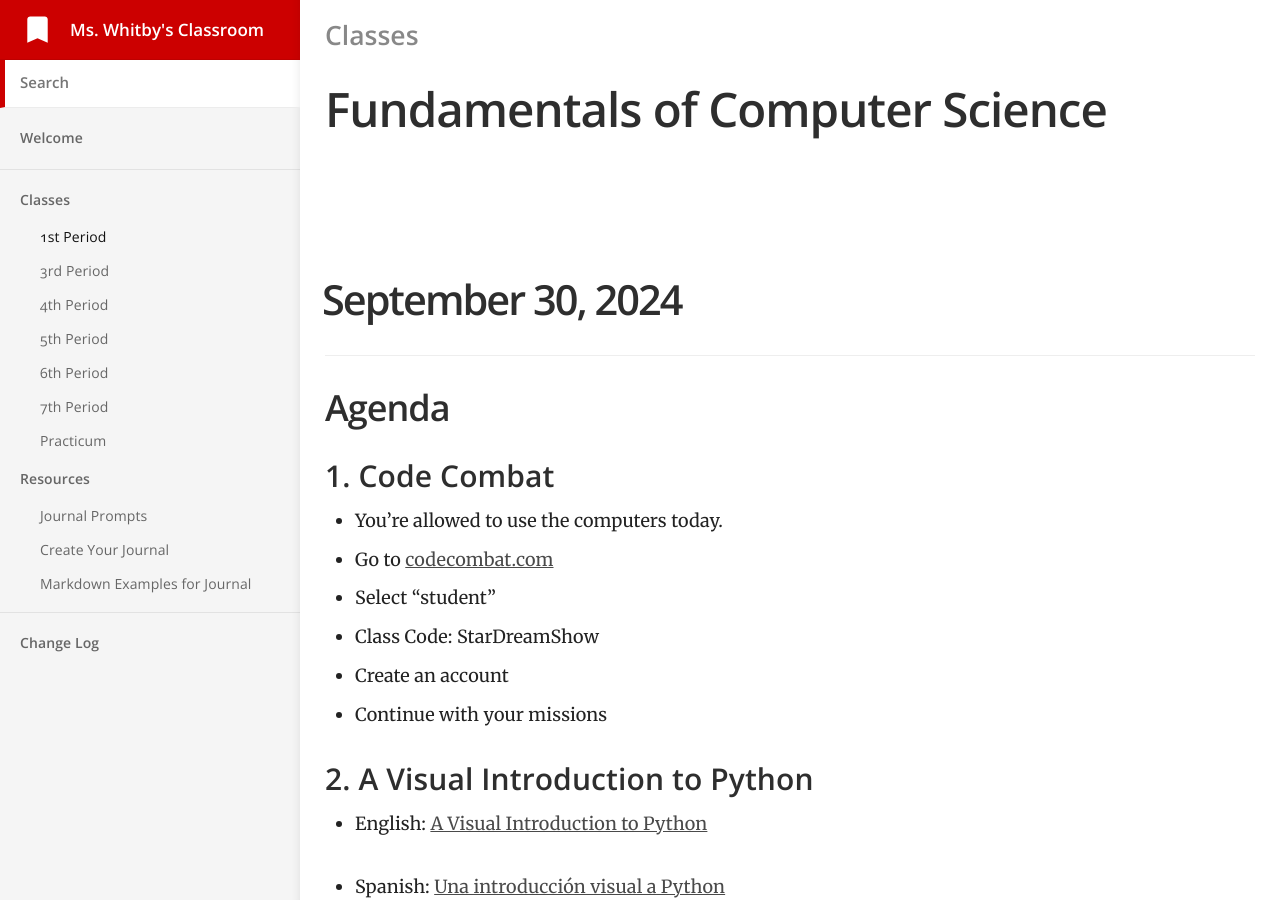
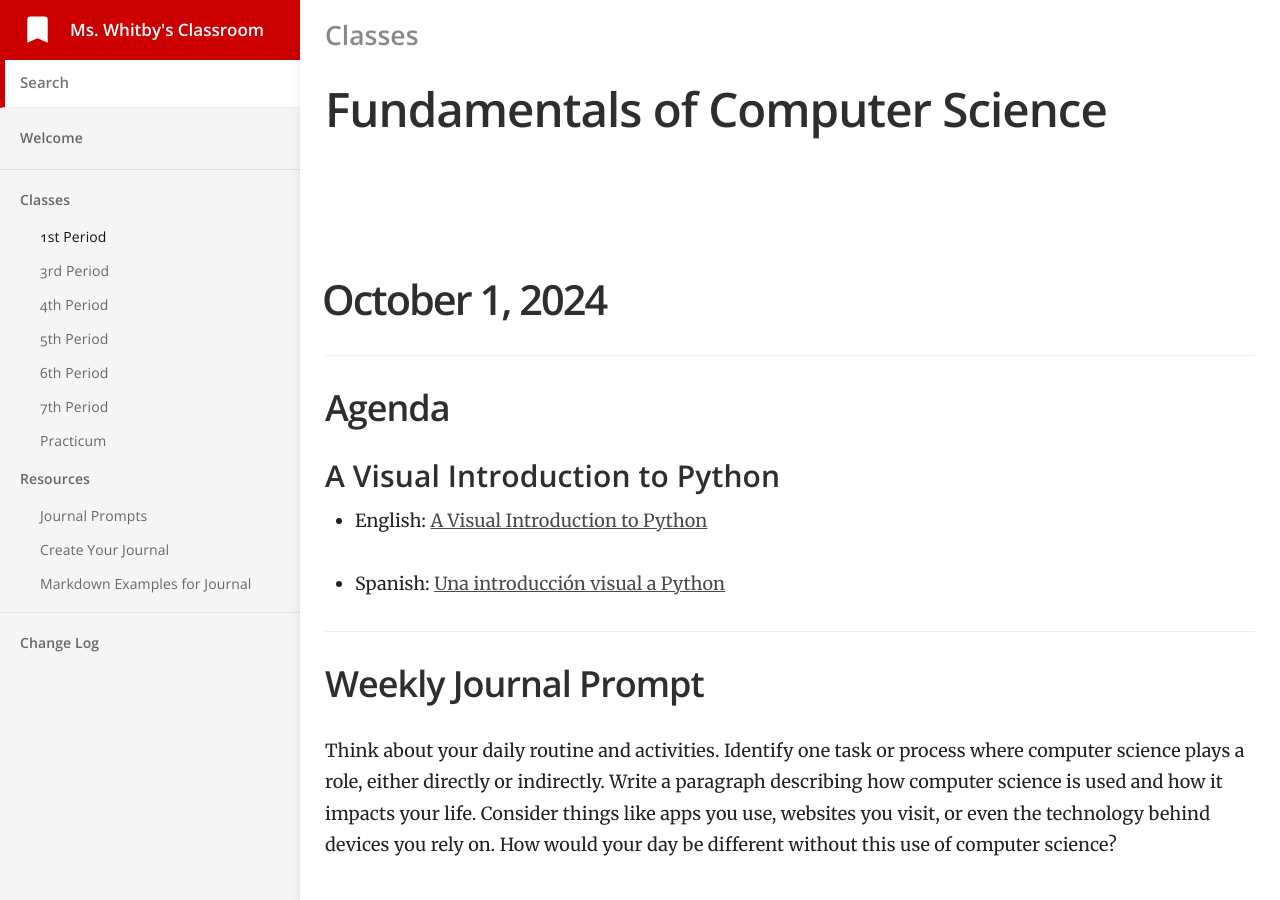
Before and after one commit to mswhitby/classroom, a Jekyll site: the page built from _docs/classes/1st.md, in a window 1280 px wide and 900 px high. Built offline with Jekyll 4.4.1, drawn with Linux system fonts in a browser that asks for light colours.

Commit message:
Updated lesson

```diff
--- a/_docs/classes/1st.md
+++ b/_docs/classes/1st.md
@@ -4,6 +4,23 @@ subtitle: Fundamentals of Computer Science
 category: Classes
 order: 1
 ---
+
+# October 1, 2024
+
+## Agenda
+
+### A Visual Introduction to Python
+
+- English: [A Visual Introduction to Python](https://hourofpython.trinket.io/a-visual-introduction-to-python#/welcome/an-hour-of-code)
+
+- Spanish: [Una introducción visual a Python](https://hourofpython.com/una-introduccion-visual-a-python/index.html)
+
+
+## Weekly Journal Prompt
+
+Think about your daily routine and activities. Identify one task or process where computer science plays a role, either directly or indirectly. Write a paragraph describing how computer science is used and how it impacts your life. Consider things like apps you use, websites you visit, or even the technology behind devices you rely on. How would your day be different without this use of computer science?
+
+----
 
 # September 30, 2024
 
```
